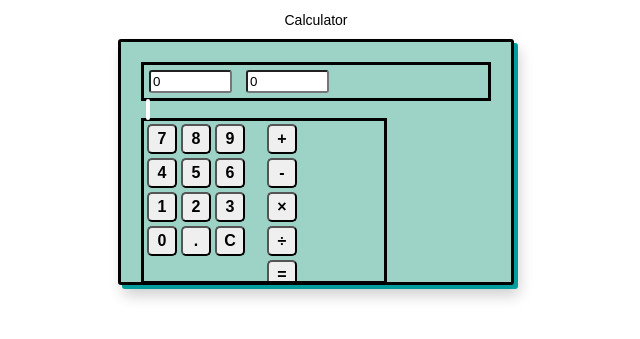
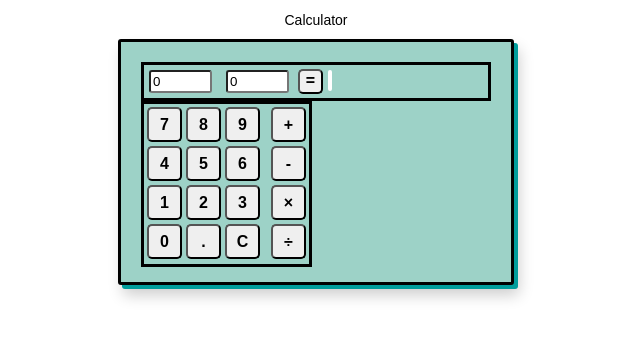
Before and after one commit to mjhea0/calculator, a Flask app: page / in a window 1280 px wide. Shown: the top 339 px of the page, without its empty margins (324-964 px from the left). Run offline with Flask 2, Linux system fonts and the light colour scheme; some libraries are stand-ins or nearby versions.

Commit message:
some updates

```diff
--- a/calculate.py
+++ b/calculate.py
@@ -20,6 +20,9 @@ def solve(num1, num2):
             return error
         else:
             result = (num1 / num2)
+    elif request.form.get('equal'):
+        error = "Please choose an operator"
+        return error
     return result
 
 class Numbers(restful.Resource):
--- a/static/css/style.css
+++ b/static/css/style.css
@@ -21,15 +21,11 @@ h2 {
     box-shadow: 4px 4px #009D9C, 5px 10px 15px rgba(0, 0, 0, 0.2);
 }
 input {
-    width: 75px;
+    width: 55px;
     height: 15px;
     padding: 2px 2px 2px;
     margin: 5px 5px 5px;
     border-radius: 3px;
-}
-.input {
-    float: left;
-    display: inline-block;
 }
 .output {
     margin: 5px 5px 5px;
@@ -43,8 +39,8 @@ output {
 button {
     font-weight: 600;
     font-size: 16px;
-    width: 30px;
-    height: 30px;
+    width: 35px;
+    height: 35px;
     border-radius: 5px;
 }
 #numbers {
@@ -53,14 +49,18 @@ button {
 }
 .buttons {
     height:160px;
-    width: 240px;
+    width: 165px;
     text-align: center;
 }
 #operators {
     display: inline-block;
-    float: left;
+    float: right;
     height: 160px;
-    position: absolute;
+    position: relative;
     vertical-align: middle;
     overflow: hidden;
 }
+.equals {
+    height: 25px;
+    width: 25px;
+}
--- a/static/js/app.js
+++ b/static/js/app.js
@@ -43,7 +43,9 @@ $(document).ready(function () {
     // });
 
     $(".clear").click(function(){
+        console.log("clear");
         $("input").val('');
+        $(".output").text('');
     });
 
     $(".equals").click(function(){
--- a/templates/index.html
+++ b/templates/index.html
@@ -10,14 +10,13 @@
 <body>
 <h2>Calculator</h2>
 <div id="container">
+    <div id="forms">
         <form role="form" method="POST" id="calculator" >
-        <div id="input">
+
             <input name="x" type="number" value="0" required/>
             <input name="y" type="number" value="0" required/>
-            {% if numbers %}
-                {{ numbers }}
-            {% endif %}
-        </div>
+            <button type="button" class="equals"  name="equal" value="equal">=</button>
+
         <output name="out" class="output">
             {% if result %}
                 {{ result }}
@@ -26,13 +25,14 @@
                 {{ error }}
             {% endif %}
         </output>
+    </div>
     <div class="buttons">
         <table id="operators" class="column-right">
             <tr><td><button type="submit" formnovalidate class="operate add" name="add" value="add">+</button></td></tr>
             <tr><td><button type="submit" class="operate subtract" name="subtract" value="subtract">-</button></td></tr>
             <tr><td><button type="submit" class="operate multiply"  name="multiply" value="multiply">&times;</button></td></tr>
             <tr><td><button type="submit" class="operate divide"  name="divide" value="divide">&divide;</button></td></tr>
-                <tr><td><button type="submit" class="equals"  name="equal" value="equal">=</button></td></tr>
+            <tr><td></td></tr>
         </table>
         <table id="numbers" class="column-left">
             <tr>
```
Lines whose indentation alone changed are shown as unchanged.
